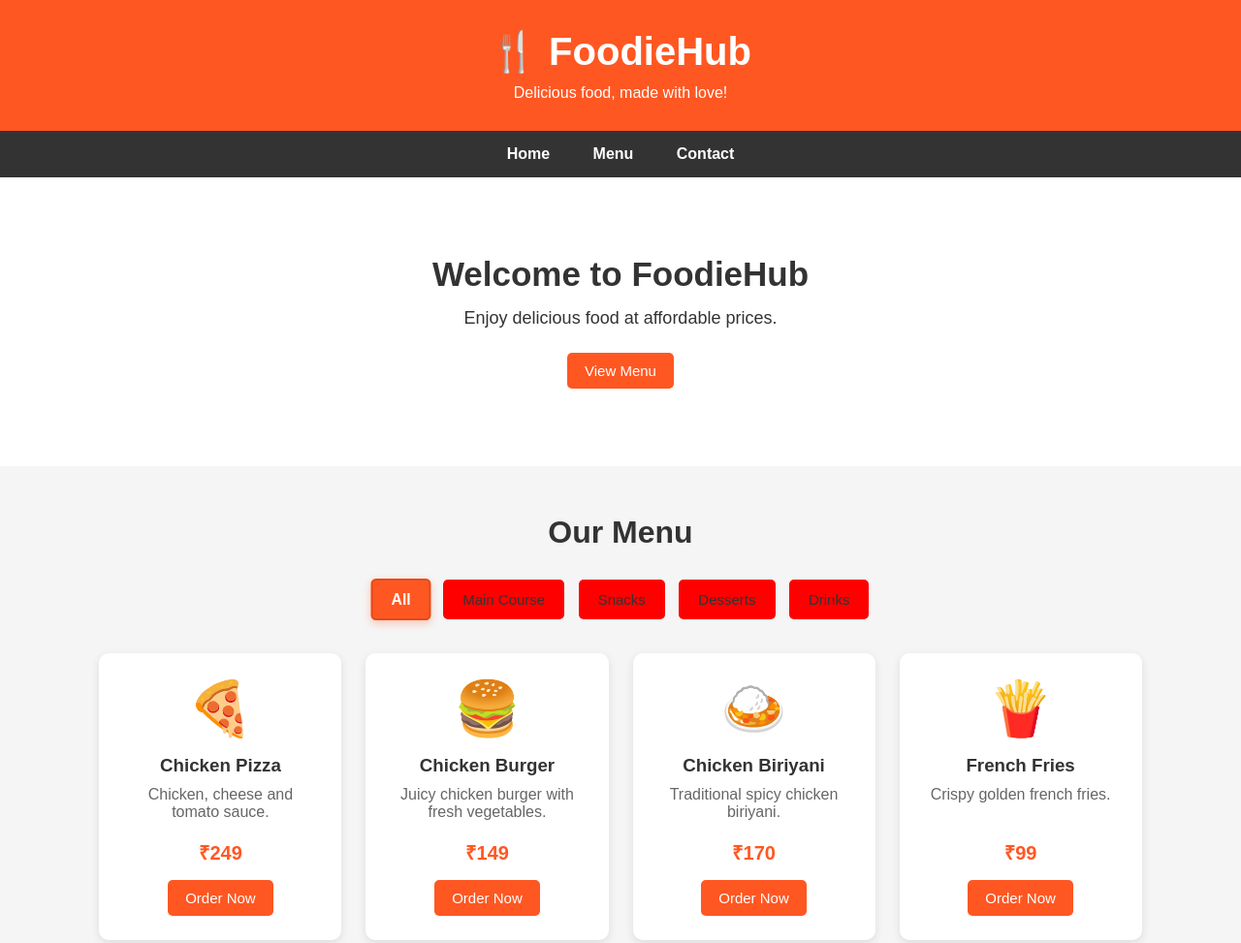
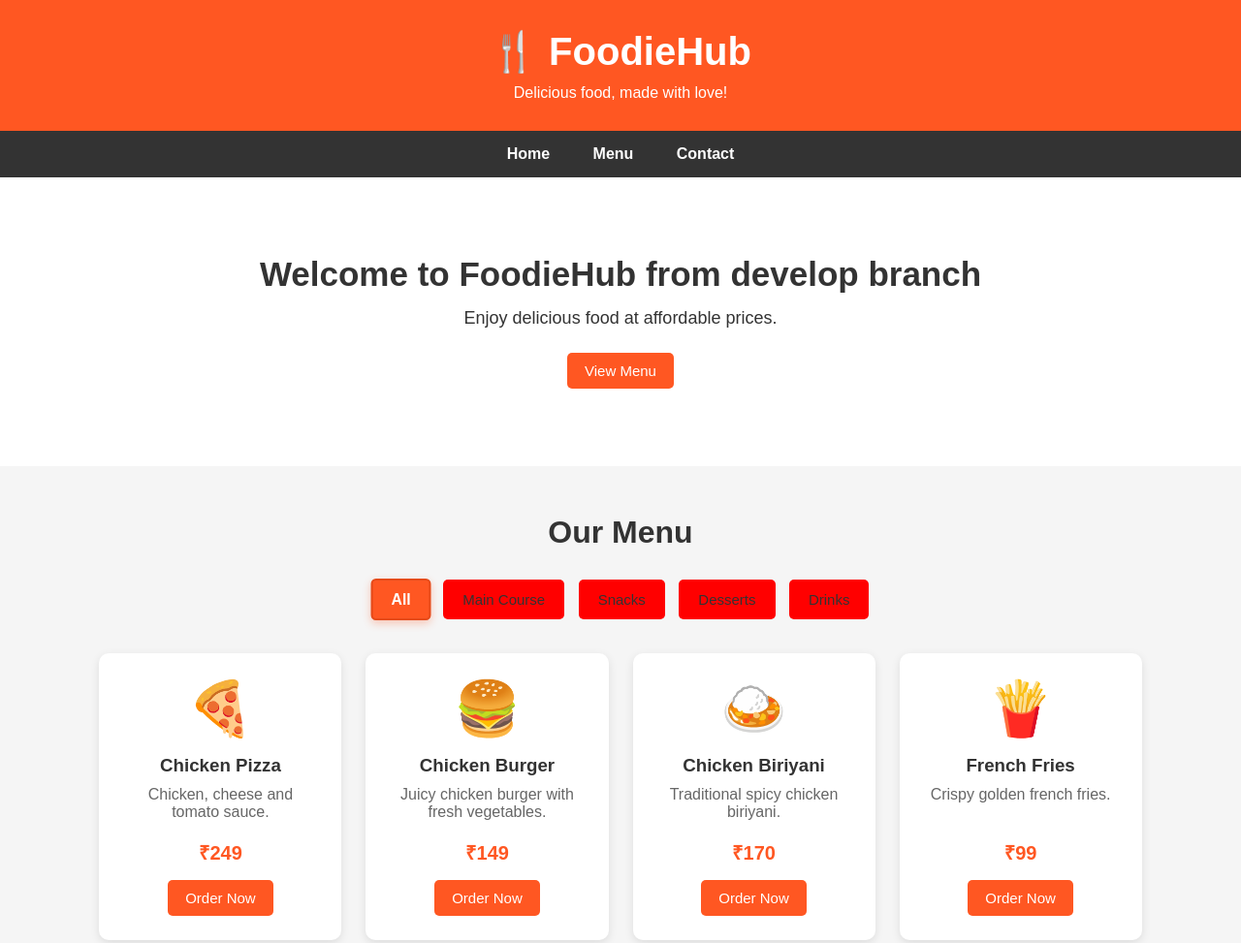
Before and after one commit to Sandeep-Jagan/Sandeep-CICD-Project, a plain HTML site: page src/index.html in a window 1280 px wide. Shown: the top 973 px of the page at 97% size. Drawn offline with Linux system fonts and the light colour scheme.

Commit message:
updatede index

```diff
--- a/src/index.html
+++ b/src/index.html
@@ -24,7 +24,7 @@
 
     <!-- Home -->
     <section id="home" class="hero">
-        <h2>Welcome to FoodieHub</h2>
+        <h2>Welcome to FoodieHub from develop branch</h2>
         <p>Enjoy delicious food at affordable prices.</p>
         <button onclick="showMenu()">View Menu</button>
     </section>
```
